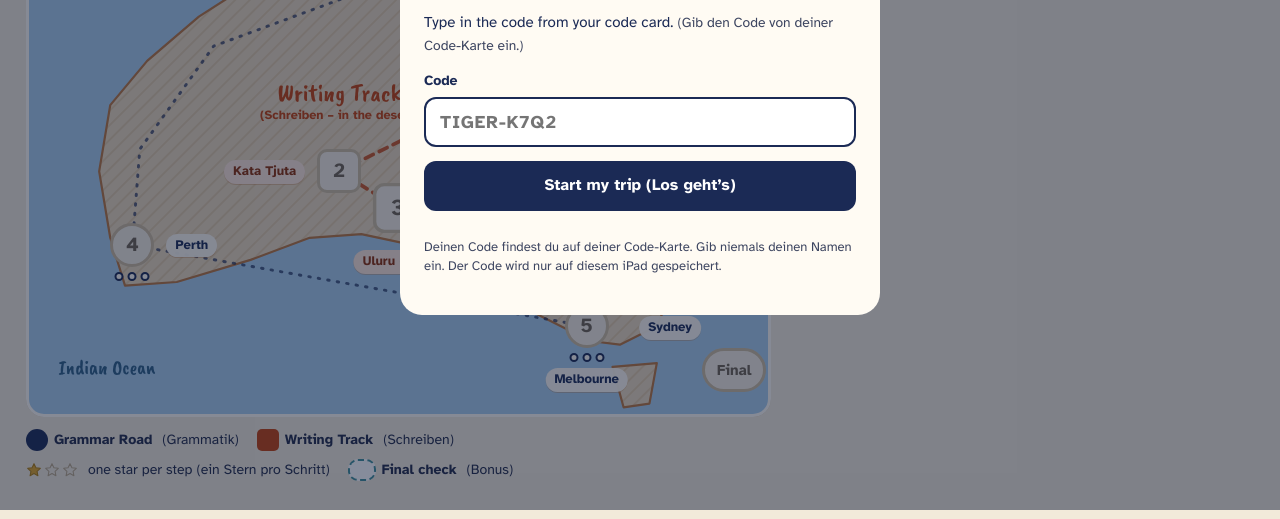
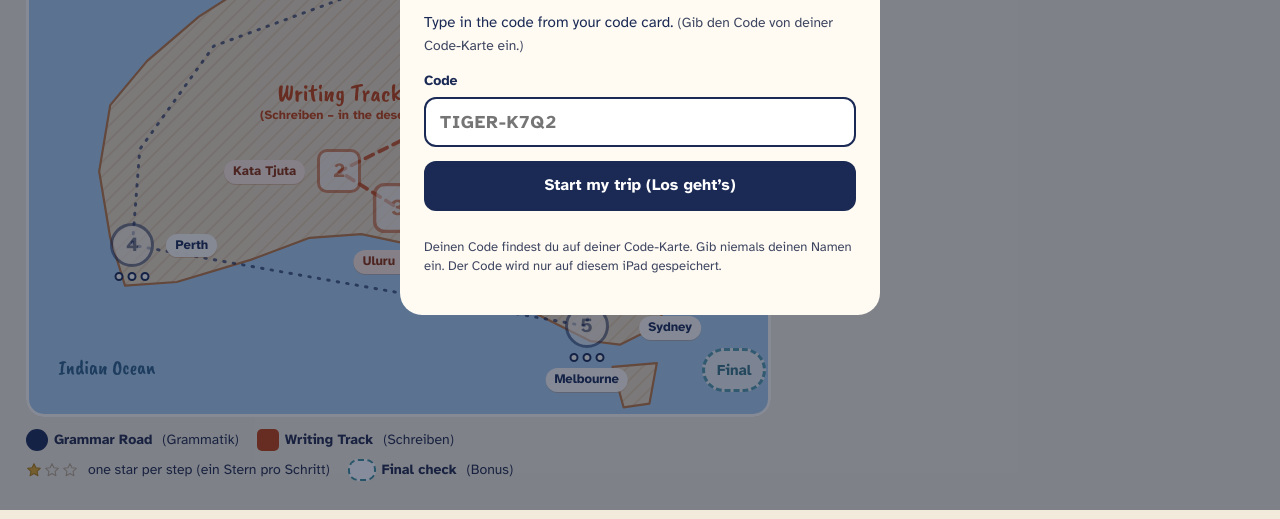
Before and after one commit to Vogelfrei7/Hub_Australia_Unit1, a website: page hub/index.html in a window 1280 px wide. Shown: the part 290-809 px from the top of the page. Drawn offline with Linux system fonts and the light colour scheme.

Commit message:
Coming-soon-Marker in Routenfarbe
Co-Authored-By: Claude Opus 5.5 <noreply@anthropic.com>

```diff
--- a/hub/assets/css/hub.css
+++ b/hub/assets/css/hub.css
@@ -60,7 +60,8 @@ button { font: inherit; color: inherit; }
 .marker.is-done { background: var(--rc); border-color: var(--rc); color: #fff; }
 .marker.is-now { background: #fff; color: var(--rc); border: 4px solid var(--rc); box-shadow: 0 0 0 8px var(--sky-glow); }
 .marker.is-later { background: var(--paper); color: var(--rc); border-color: var(--rc); opacity: .75; }
-.marker.is-soon { background: #F4EDE0; color: #6E6250; border: 3px solid var(--locked-line); }
+.marker.is-soon { background: #FBF7F0; color: var(--rc); border: 3px solid var(--rc); opacity: .55; }
+.marker.bonus.is-soon { border: 3px dashed #3F8E99; color: var(--teal-ink); opacity: .8; }
 .marker.is-selected { outline: 3px solid var(--rc, var(--navy)); outline-offset: 5px; }
 .now-flag { position: absolute; left: 0; top: -58px; transform: translateX(-50%); padding: 3px 10px; border-radius: 8px; background: var(--rc); color: #fff; font: 700 12px/1.2 var(--font-body); letter-spacing: 1.5px; pointer-events: none; }
 .dots { position: absolute; left: 0; top: 27px; transform: translateX(-50%); display: flex; gap: 4px; pointer-events: none; }
```
